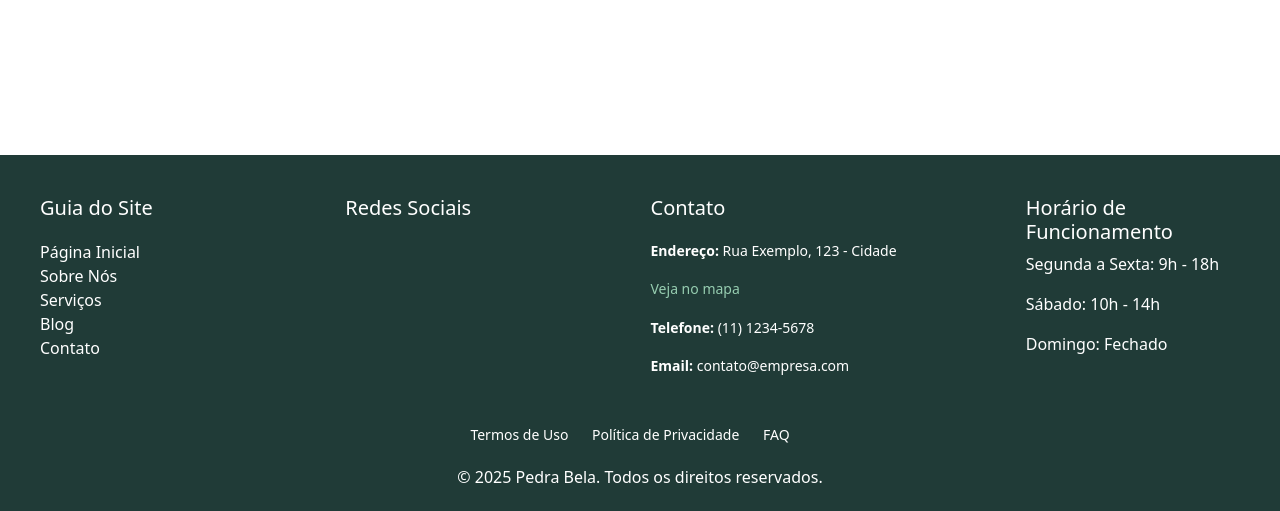
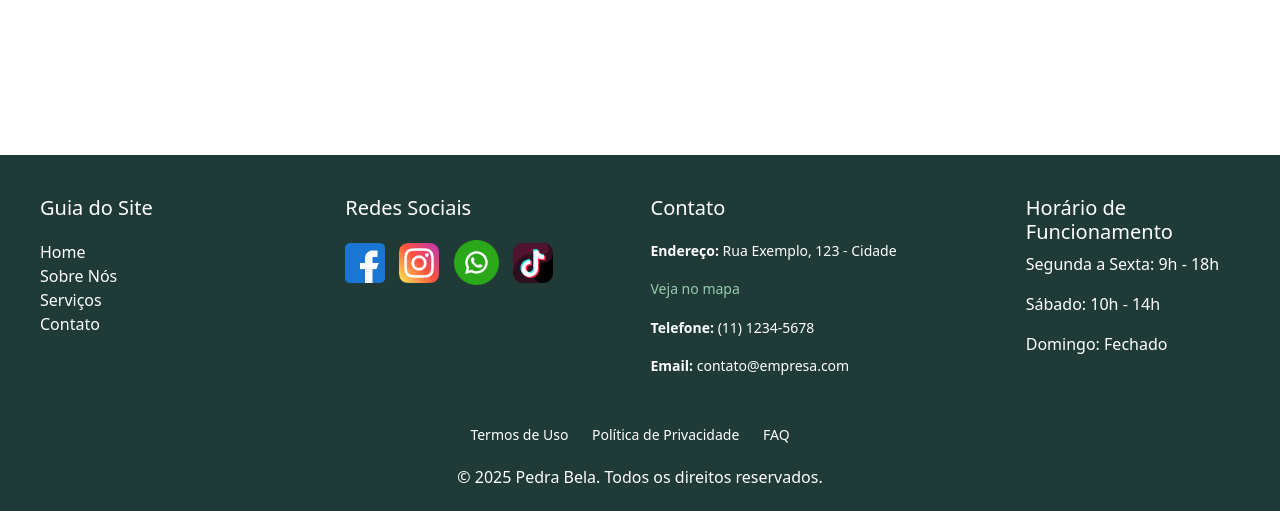
Before and after one commit to Matheuss06/Marmoraria, a PHP site: page /index.php in a window 1280 px wide. Shown: the part 989-1500 px from the top of the page. Run offline with PHP 8.4, Linux system fonts and the light colour scheme.

Commit message:
icones redes sociais no footer

```diff
--- a/footer.php
+++ b/footer.php
@@ -5,11 +5,10 @@
     <div class="footer-section">
       <h3>Guia do Site</h3>
       <ul>
-        <li><a href="#">Página Inicial</a></li>
+        <li><a href="index.php">Home</a></li>
         <li><a href="#">Sobre Nós</a></li>
-        <li><a href="#">Serviços</a></li>
-        <li><a href="#">Blog</a></li>
-        <li><a href="#">Contato</a></li>
+        <li><a href="servicos.php">Serviços</a></li>
+        <li><a href="contato.php">Contato</a></li>
       </ul>
     </div>
 
@@ -17,10 +16,10 @@
     <div class="footer-section">
       <h3>Redes Sociais</h3>
       <ul class="social-icons">
-        <li><a href="#"></a></li>
-        <li><a href="#"></a></li>
-        <li><a href="#"></a></li>
-        <li><a href="#"></a></li>
+        <li><a href="#"></a><img src="imgs/facebook.png" alt="" width="40px"></li>
+        <li><a href="#"></a><img src="imgs/instagram.png" alt="" width="40px"></li>
+        <li><a href="#"></a><img src="imgs/whatsapp.png" alt="" width="45px"></li>
+        <li><a href="#"></a><img src="imgs/tiktok.png" alt="" width="40px"></li>
       </ul>
     </div>
 
```
Also changed, not shown: imgs/facebook.png (added), imgs/instagram.png (added), imgs/tiktok.png (added), imgs/whatsapp.png (added).
